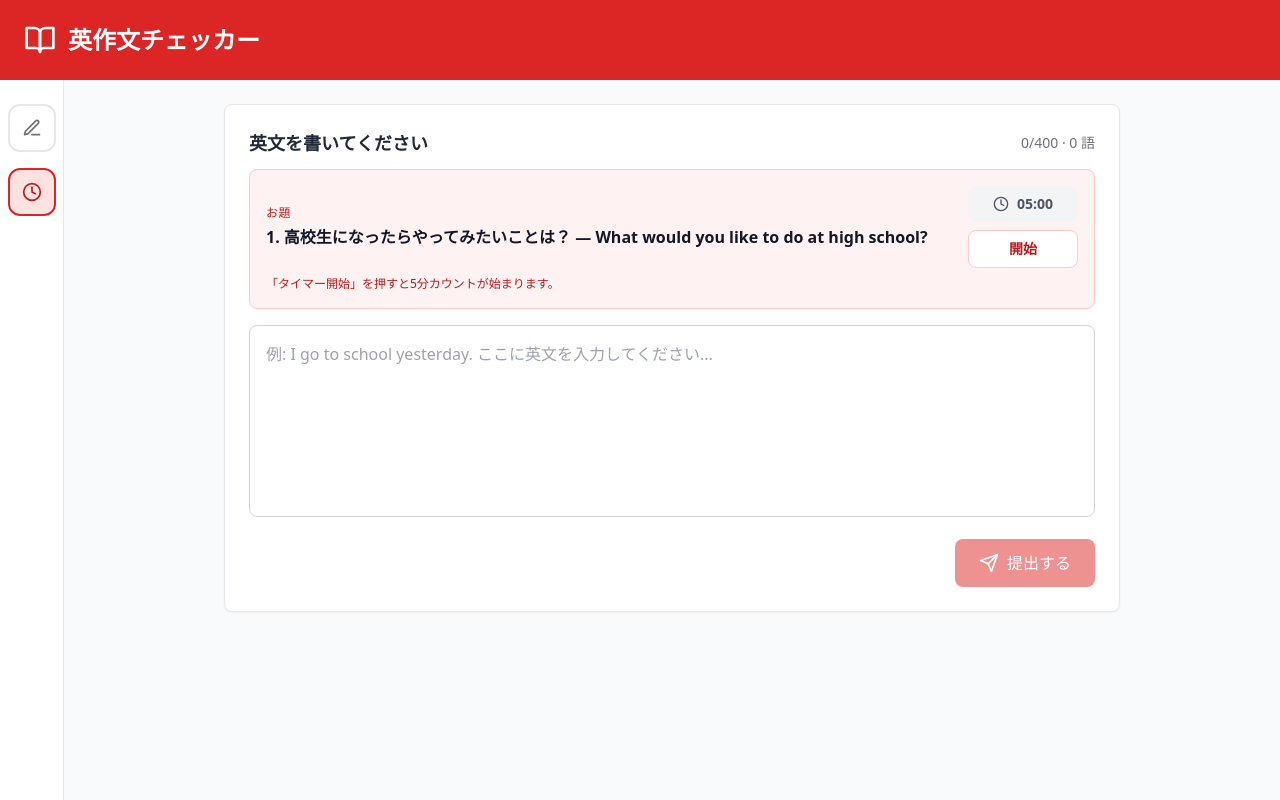
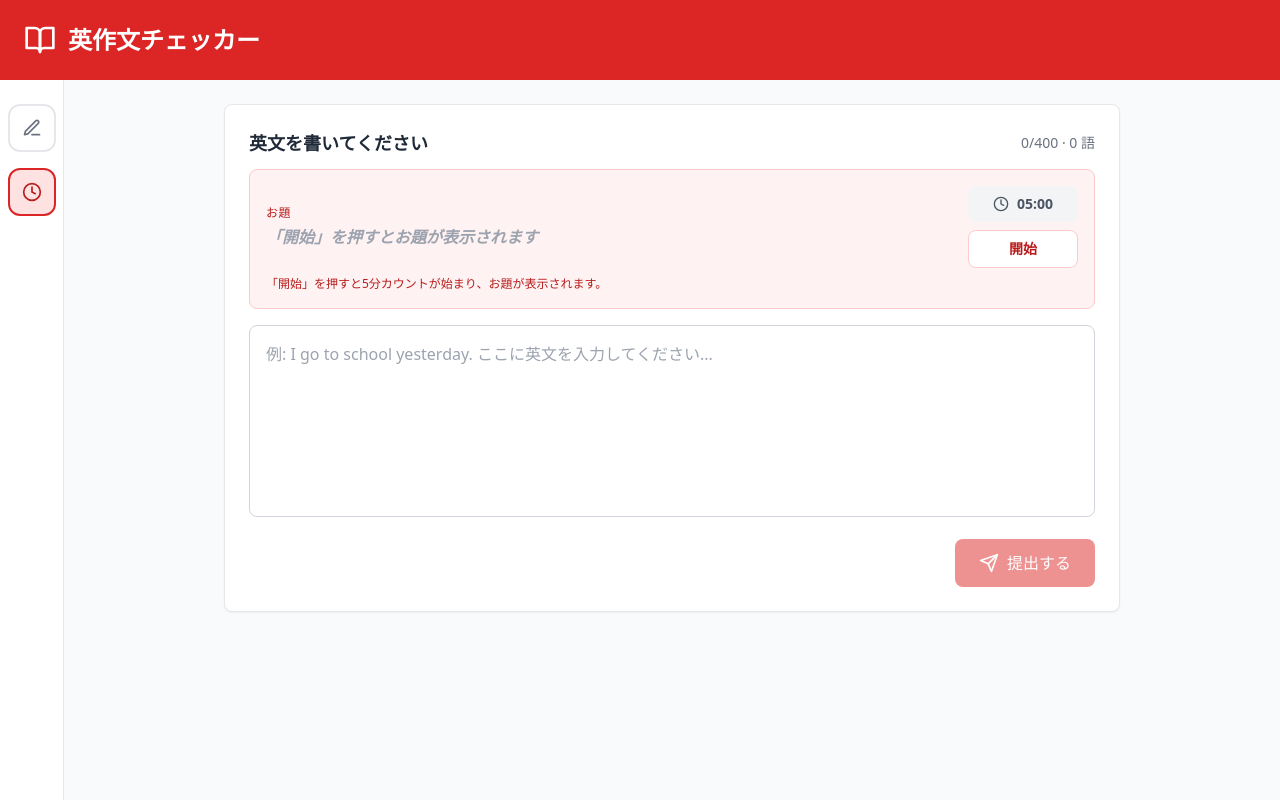
Before and after one commit to svenchan/english-checker, a Next.js app: page / in a window 1280 px wide. Both pictures are taken after a click on the button "テストモード". Built offline with nearby package versions, Linux system fonts and the light colour scheme.

Commit message:
Reveal writing topic on timer start

```diff
--- a/src/features/writing-checker/components/WritingInput.js
+++ b/src/features/writing-checker/components/WritingInput.js
@@ -28,6 +28,7 @@ export function WritingInput({
 }) {
   const [cooldown, setCooldown] = useState(0);
   const [inputWarning, setInputWarning] = useState("");
+  const [topicRevealActive, setTopicRevealActive] = useState(false);
   const isTestMode = mode === CHECKER_MODES.TEST;
   const hasTestStarted = Boolean(testSession?.started);
   const wordCount = useMemo(() => countEffectiveWords(text), [text]);
@@ -43,6 +44,14 @@ export function WritingInput({
     }
     return () => clearInterval(interval);
   }, [cooldown]);
+
+  useEffect(() => {
+    if (hasTestStarted) {
+      const frame = requestAnimationFrame(() => setTopicRevealActive(true));
+      return () => cancelAnimationFrame(frame);
+    }
+    setTopicRevealActive(false);
+  }, [hasTestStarted]);
 
   const handlePrimaryClick = () => {
     if (feedback) {
@@ -115,9 +124,19 @@ export function WritingInput({
           <div className="flex items-center justify-between gap-4">
             <div>
               <p className="text-xs uppercase tracking-wider text-red-700">お題</p>
-              <p className="mt-1 text-base font-semibold text-gray-900 whitespace-pre-wrap break-words">
-                {testSession?.topic || "トピックを読み込み中..."}
-              </p>
+              {hasTestStarted ? (
+                <p
+                  className={`mt-1 text-base font-semibold text-gray-900 whitespace-pre-wrap break-words transition-all duration-300 ease-out ${
+                    topicRevealActive ? "opacity-100 translate-y-0" : "opacity-0 -translate-y-2"
+                  }`}
+                >
+                  {testSession?.topic || "トピックを読み込み中..."}
+                </p>
+              ) : (
+                <p className="mt-1 text-base font-semibold text-gray-400 italic">
+                  「開始」を押すとお題が表示されます
+                </p>
+              )}
             </div>
             <div className="self-center flex flex-col items-stretch justify-center gap-2 min-w-[110px] max-w-[110px]">
               <div
@@ -151,7 +170,7 @@ export function WritingInput({
               ? "提出済みです。「新しく書く」で次のテストに進めます。"
               : hasTestStarted
                 ? "5分以内に仕上げてください。時間になると自動で提出されます。"
-                : "「タイマー開始」を押すと5分カウントが始まります。"}
+                : "「開始」を押すと5分カウントが始まり、お題が表示されます。"}
           </p>
         </div>
       )}
```
